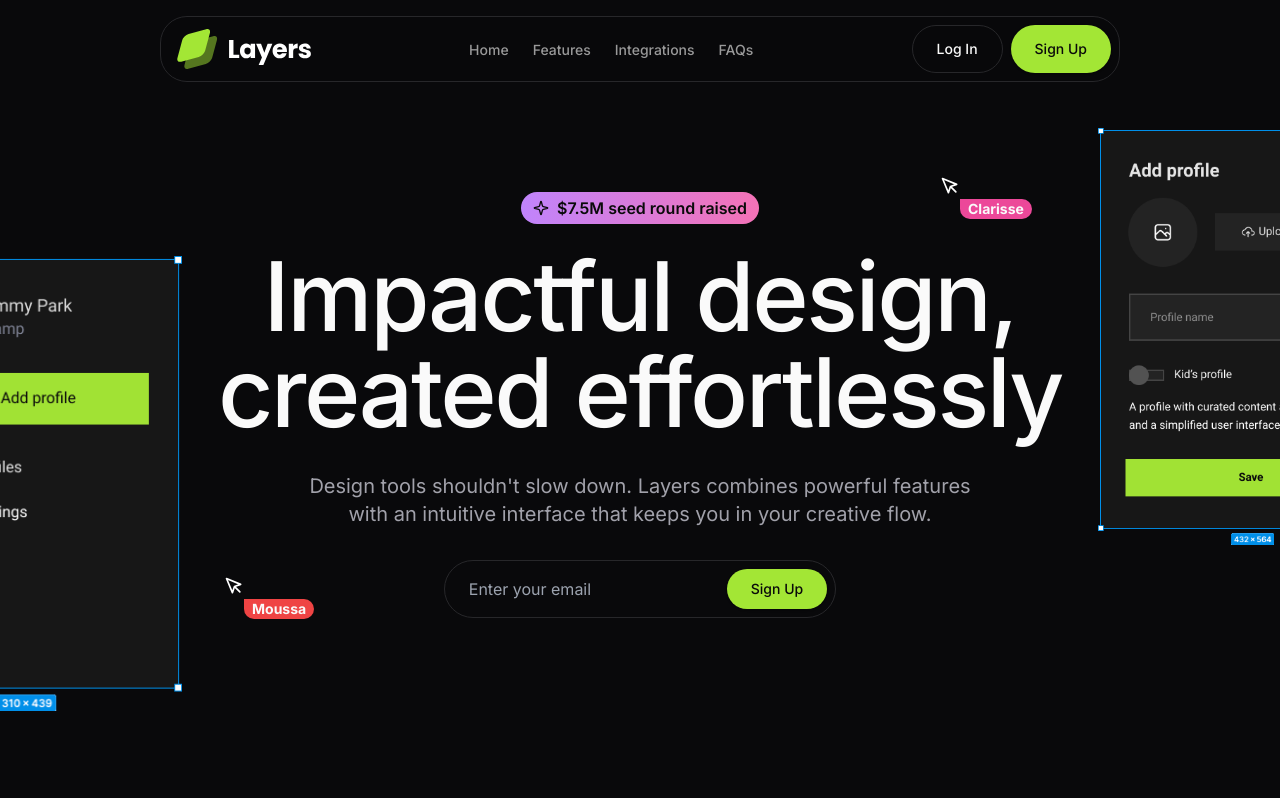
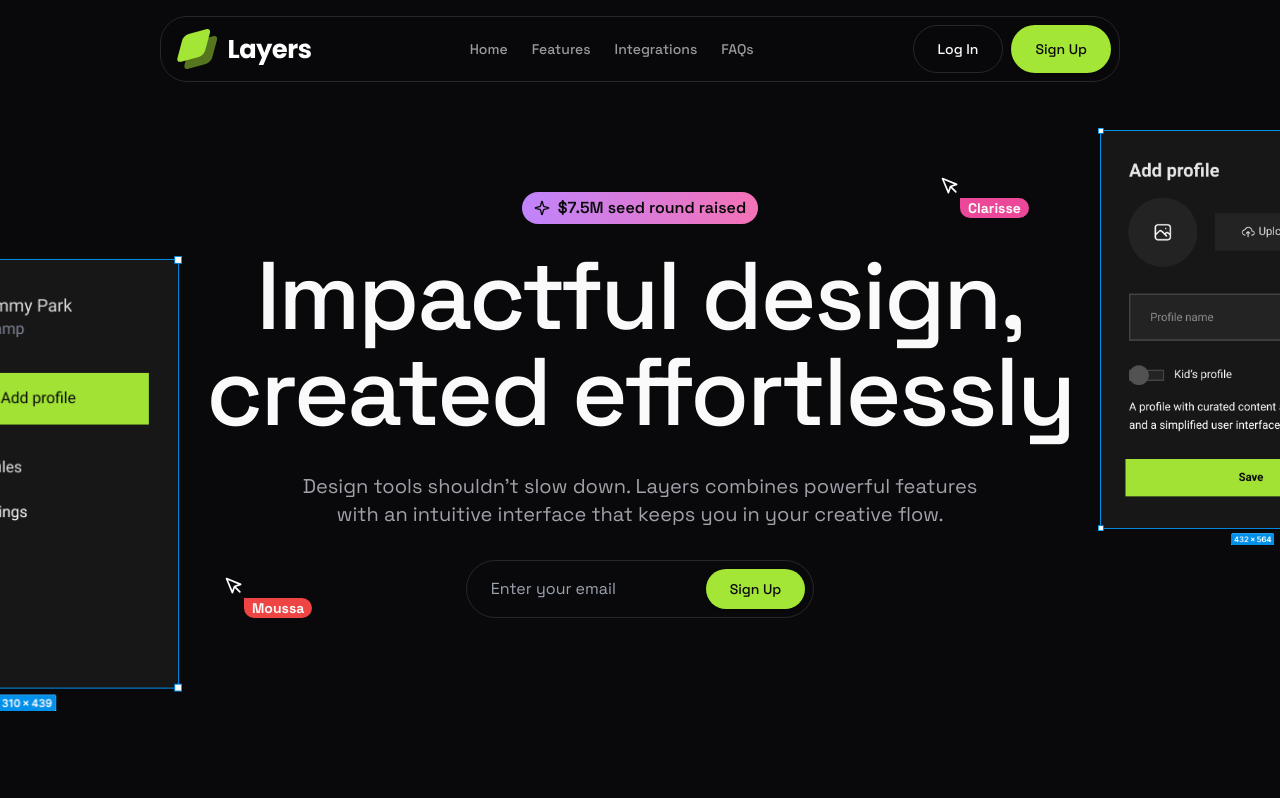
Before and after one commit to suchada-hn/design-tool-landing-page, a Next.js app: page / in a window 1280 px wide. Shown: the top 798 px of the page. Built offline with nearby package versions, Linux system fonts and the light colour scheme.

Commit message:
Update layout.tsx

```diff
--- a/src/app/layout.tsx
+++ b/src/app/layout.tsx
@@ -1,11 +1,11 @@
 import type {Metadata} from "next";
-import {Inter} from "next/font/google";
+import {Space_Grotesk} from "next/font/google";
 import React from "react";
 import SiteHeader from "@/components/site-header";
 import SiteFooter from "@/components/site-footer";
 import "./globals.css";
 
-const inter = Inter({subsets: ["latin"]});
+const inter = Space_Grotesk({subsets: ["latin"]});
 
 export const metadata: Metadata = {
   title: "Design Tool Landing Page",
```
